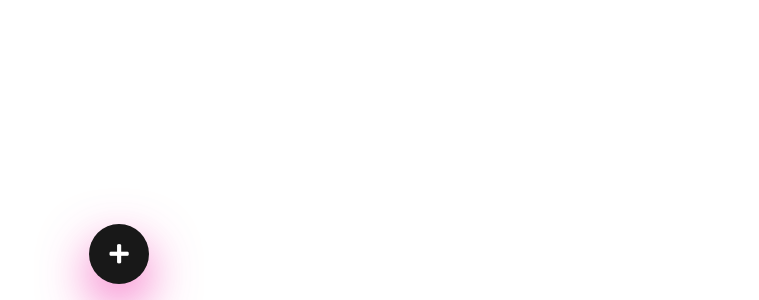
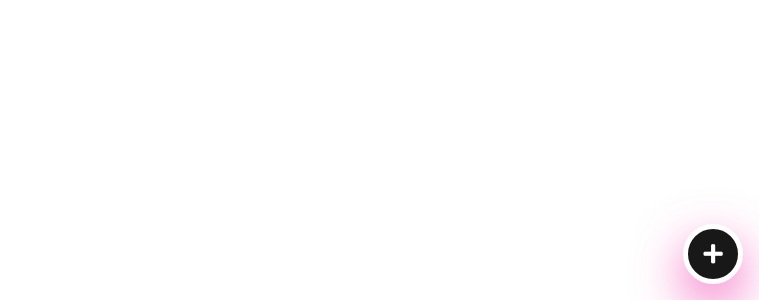
Before and after one commit to hungdotjs/note-score, a Vue app: page / in a window 1280 px wide. Shown: the part 500-800 px from the top of the page, without its empty margins (521-1280 px from the left). Built offline with nearby package versions, Linux system fonts and the light colour scheme; the HTML template or start-up script is replaced by a standard one; what vue2-touch-events would draw is missing.

Commit message:
add transition

```diff
--- a/src/components/BottomBar.vue
+++ b/src/components/BottomBar.vue
@@ -12,7 +12,7 @@
     >
       <el-form :model="form">
         <el-form-item label="Name">
-          <el-input v-model="form.name"></el-input>
+          <el-input type="text" v-model="form.name"></el-input>
         </el-form-item>
         <el-form-item label="Score">
           <el-input-number v-model="form.score"></el-input-number>
@@ -42,7 +42,7 @@ export default {
 
     save() {
       this.dialogVisible = false;
-      this.$emit('save', this.form);
+      this.$emit('save', { id: Date.now(), ...this.form });
       this.form = {
         name: '',
         score: 0,
@@ -65,11 +65,11 @@ $backgroundColor: rgb(253, 192, 223);
   position: relative;
   height: $navbar-height;
   width: 100%;
-  padding-left: 35px;
-  padding-right: 35px;
+  padding-left: 16px;
+  padding-right: 16px;
   padding-bottom: 16px;
   display: flex;
-  justify-content: center;
+  justify-content: flex-end;
   align-items: flex-end;
   border-radius: 25px;
   background-color: transparent;
@@ -86,14 +86,11 @@ $backgroundColor: rgb(253, 192, 223);
   align-items: center;
   overflow: hidden;
   background-color: #181818;
+  border: 5px solid white;
   box-shadow: 0 20px 50px rgba(240, 46, 170, 0.7);
   z-index: 9;
   transition: all 0.3s;
   cursor: pointer;
-
-  &:hover {
-    transform: scale(1.2);
-  }
 }
 
 .circle .plus-icon {
--- a/src/views/Home.vue
+++ b/src/views/Home.vue
@@ -2,7 +2,9 @@
   <div class="home">
     <div class="navbar"></div>
     <div class="content">
-      <Person v-for="person in persons" :key="person" :person="person"></Person>
+      <transition-group name="list">
+        <Person v-for="person in persons" :key="person.id" :person="person"></Person>
+      </transition-group>
     </div>
     <BottomBar class="bottom" @save="addPerson"></BottomBar>
   </div>
@@ -50,4 +52,17 @@ export default {
   left: 0;
   right: 0;
 }
+
+.list-item {
+  display: inline-block;
+  margin-right: 10px;
+}
+.list-enter-active,
+.list-leave-active {
+  transition: all 0.3s;
+}
+.list-enter, .list-leave-to /* .list-leave-active below version 2.1.8 */ {
+  opacity: 0;
+  transform: translateY(30px);
+}
 </style>
```
